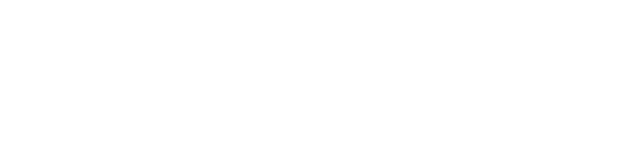
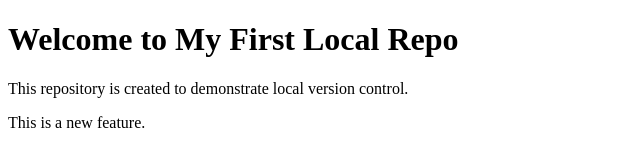
Before and after one commit to AbhijitSaha-coder/localrepo, a plain HTML site: page index.html in a window 1280 px wide. Shown: the whole page, without its empty margins (0-640 px from the left). Drawn offline with Linux system fonts and the light colour scheme.

Commit message:
Add new feature

```diff
--- a/index.html
+++ b/index.html
@@ -3,4 +3,9 @@
 <head>
     <title>My First Repo on local.</title>
 </head>
+<body>
+    <h1>Welcome to My First Local Repo</h1>
+    <p>This repository is created to demonstrate local version control.</p>
+    <p>This is a new feature.</p>
+</body>
 </html>
```
